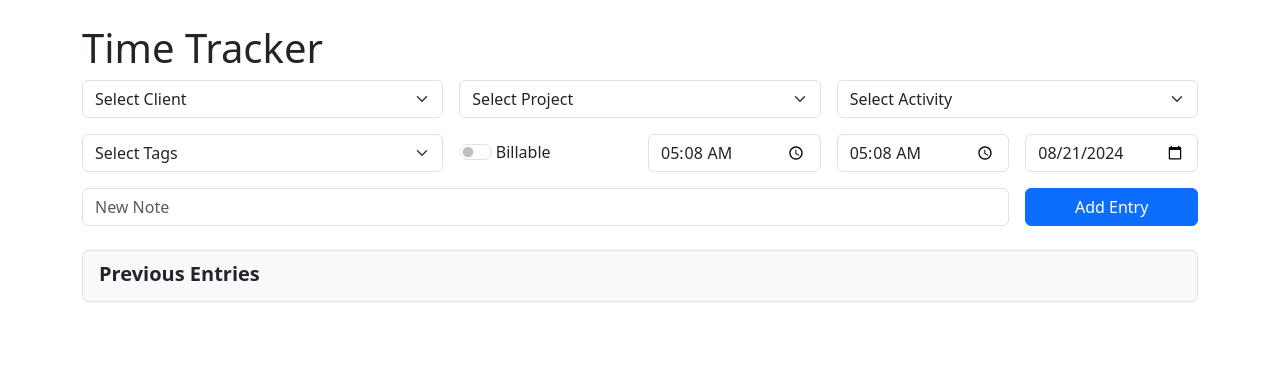
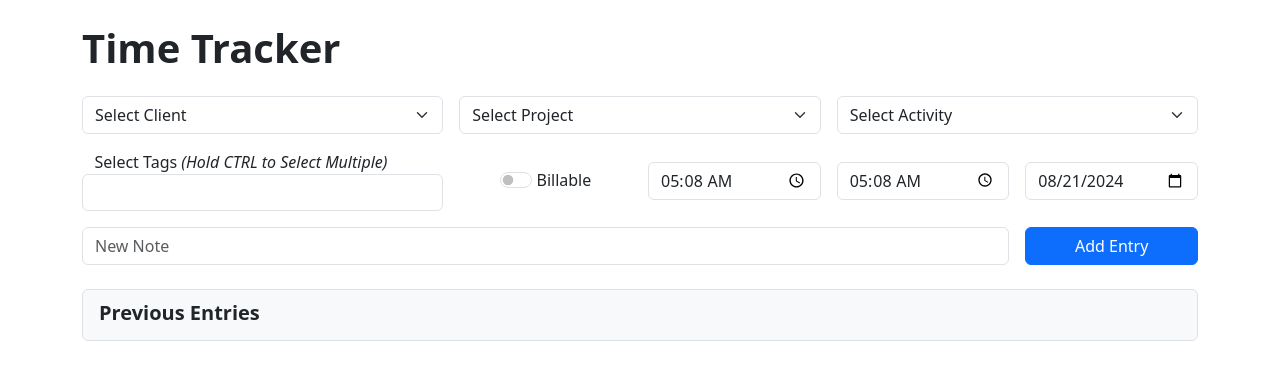
Before and after one commit to hello-dg/Time-Tracking, a Flask app: page / in a window 1280 px wide. Shown: the top 380 px of the page. Run offline with Flask 3, Linux system fonts and the light colour scheme; lists and menus that the app fills with data are empty.

Commit message:
Design clean up and enhance backend experience

```diff
--- a/main.py
+++ b/main.py
@@ -51,17 +51,18 @@ with app.app_context():
 def index():
     today = datetime.now().strftime('%Y-%m-%d')
     current_time = datetime.now().strftime('%H:%M')
+    tags_data = request.form.get('tags')
     tasks = Task.query.all()
-    print(current_time)
-    return render_template('index.html', tasks=tasks, today=today, time=current_time, datetime=datetime, str=str)
+    return render_template('index.html', tasks=tasks, today=today, time=current_time, tags=tags_data, datetime=datetime, str=str)
 
 
 @app.route('/add', methods=['POST'])
 def add_task():
     client_data = request.form.get('client')
     project_data = request.form.get('project')
+    activity_data = request.form.get('activity')
     task_data = request.form.get('task')
-    tag_data = request.form.get('tags')
+    tag_data = ','.join(request.form.getlist('tags'))
     billable_data = request.form.get('billable')
     billable_boolean = False
     if billable_data == 'on':
@@ -79,7 +80,7 @@ def add_task():
     # end_time_data = str(convert_end_time)
 
     if project_data:
-        new_task = Task(client=client_data, project=project_data, task=task_data, tags=tag_data, billable=billable_boolean, start_date=start_date_data, start_time=start_time_data, end_time=end_time_data, done=False)
+        new_task = Task(client=client_data, project=project_data, activity=activity_data, task=task_data, tags=tag_data, billable=billable_boolean, start_date=start_date_data, start_time=start_time_data, end_time=end_time_data, done=False)
         db.session.add(new_task)
         db.session.commit()
     return redirect(url_for('index'))
--- a/templates/index.html
+++ b/templates/index.html
@@ -10,8 +10,10 @@
 
 <!--TIME ENTRY-->
     <div class="container mt-4">
-        <h1>Time Tracker</h1>
-        <form class="row g-3 align-items-center" method="POST" action="{{ url_for('add_task') }}">
+        <h1 class="fw-bold">Time Tracker</h1>
+
+<!--ADD TASK-->
+        <form class="row g-3 mt-2 align-items-center" method="POST" action="{{ url_for('add_task') }}">
             <div class="col-4">
                 <select class="form-select" aria-label="Client Select" id="client" name="client" required>
                     <option selected>Select Client</option>
@@ -37,14 +39,12 @@
                 </select>
             </div>
             <div class="col-4">
-                <select class="form-select" aria-label="Client Select" id="tags" name="tags" required>
-                    <option selected>Select Tags</option>
-                    <option value="January Transactions">January Transactions</option>
-                    <option value="February Transactions">February Transactions</option>
-                    <option value="March Transactions">March Transactions</option>
+                <label class="form-check-label">&nbsp&nbsp&nbspSelect Tags <em>(Hold CTRL to Select Multiple)</em></label>
+                <select class="form-select" size="1" multiple aria-label="Multiple Tag Select" id="tags" name="tags">
+                    <!--JAVASCRIPT TO HANDLE TAG OPTIONS-->
                 </select>
             </div>
-            <div class="col-2 form-check form-switch d-flex">
+            <div class="col-2 form-check form-switch d-flex justify-content-center">
                 &nbsp&nbsp
                 <input class="form-check-input" type="checkbox" role="switch" id="billable" name="billable">
                 <label class="form-check-label">&nbspBillable</label>
@@ -77,7 +77,8 @@
                 {% for task in tasks %}
                     <div class="row border rounded bg-white mb-2 pb-2">
                         <div class="row align-items-center mt-2">
-                            <div class="col-6 fw-bold border-end">{{ task.project }}</div>
+                            <div class="col-3 fw-bold border-end">{{ task.project }}</div>
+                            <div class="col-3">{{ task.activity }}</div>
                             {% if task.billable %}
                                 <div class="col-1 fw-bold fs-5 text-success text-center">$</div>
                             {% else %}
@@ -89,7 +90,11 @@
                         <div class="row d-flex align-items-center mt-1">
                             <div class="col-3 text-primary">{{ task.client }}</div>
                             <div class="col-8 text-end">
-                                <div class="d-inline-block rounded bg-info p-1" style="font-size: 14px;"> {{ task.tags }}</div>
+                                {% if task.tags != "" %}
+                                    {% for tags in task.tags.split(',') %}
+                                        <div class="d-inline-block rounded bg-info p-1" style="font-size: 14px;">{{ tags }}</div>
+                                    {% endfor %}
+                                {% endif %}
                             </div>
                             <div class="border-start border-end col-1 text-center">
                                 <a href="{{ url_for('delete_task', task_id=task.id) }}" class="btn btn-danger btn-sm" style="font-size: 10px;">X</a>
@@ -106,7 +111,7 @@
 
 
 
-
+<script src="static\script.js"></script>
 <script src="https://cdn.jsdelivr.net/npm/bootstrap@5.3.3/dist/js/bootstrap.bundle.min.js" integrity="sha384-YvpcrYf0tY3lHB60NNkmXc5s9fDVZLESaAA55NDzOxhy9GkcIdslK1eN7N6jIeHz" crossorigin="anonymous"></script>
 </body>
 </html>
```
Also changed, not shown: static/script.js (added, +40 -0 lines).
